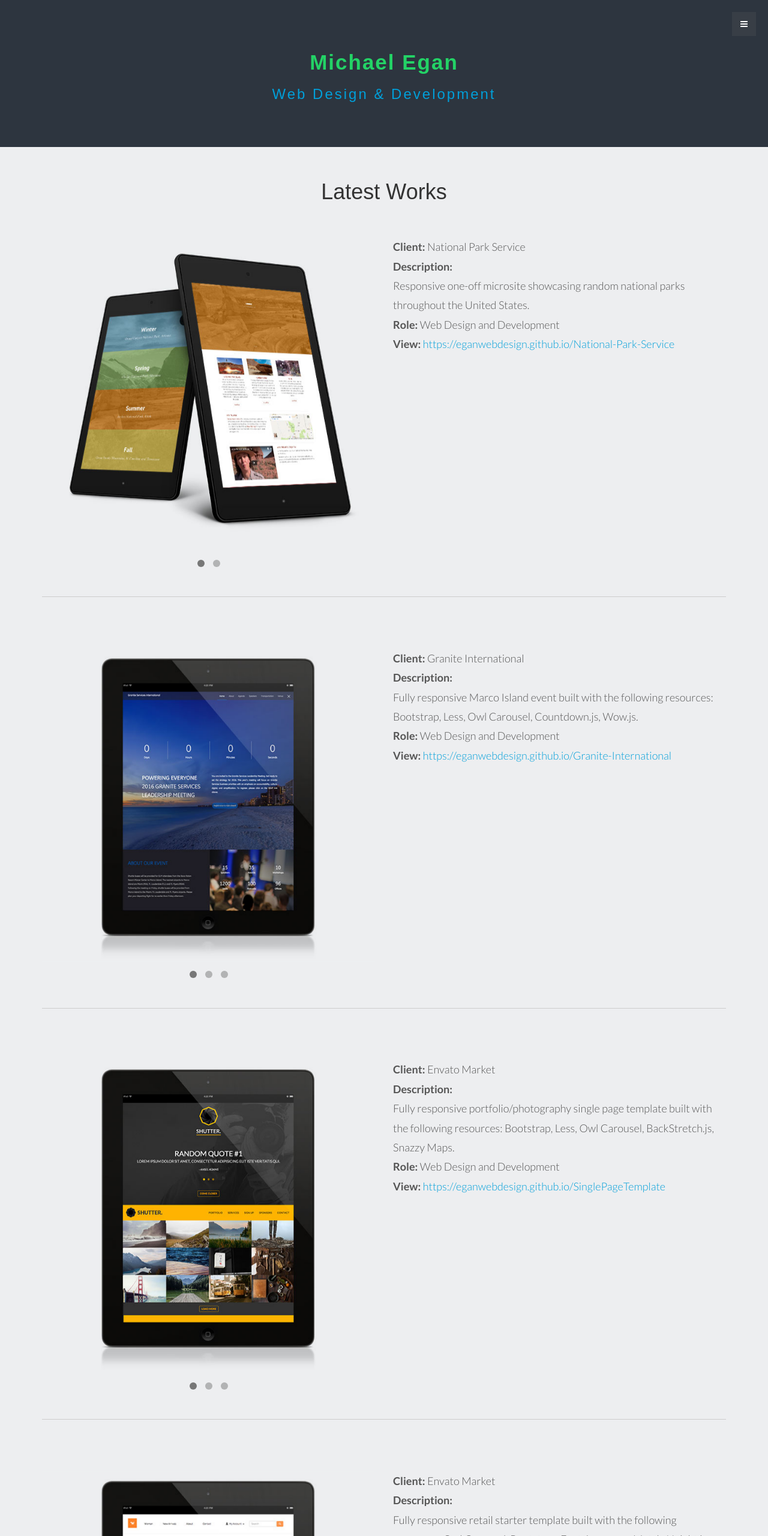
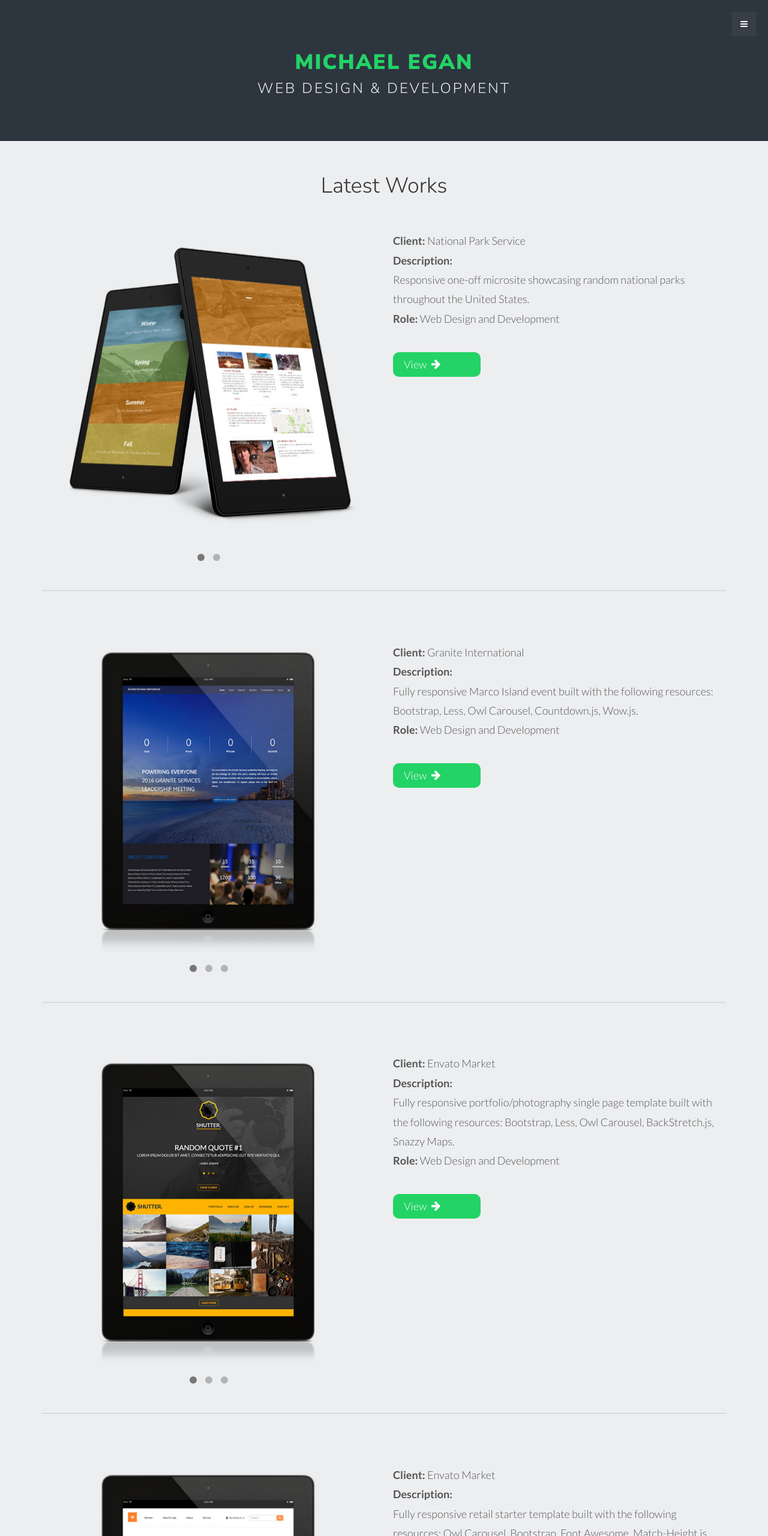
Before and after one commit to eganwebdesign/eganwebdesign.github.io, a plain HTML site: page index.html in a window 1280 px wide. Shown: the top 2560 px of the page at 60% size. Drawn offline with nearby package versions, Linux system fonts and the light colour scheme.

Commit message:
update index

```diff
--- a/index.html
+++ b/index.html
@@ -20,18 +20,30 @@
 
 
 <!-- fonts -->
-    <link href="assets/css/font-awesome.min.css" rel="stylesheet">
-    <link href='https://fonts.googleapis.com/css?family=Lato:300,400,700,300italic,400italic' rel='stylesheet' type='text/css'>
+
+  <link href="https://maxcdn.bootstrapcdn.com/font-awesome/4.2.0/css/font-awesome.min.css" rel="stylesheet" media="all">
+
+
+
+
+    <!-- <link href="assets/css/font-awesome.min.css" rel="stylesheet"> -->
+    <!-- <link href='https://fonts.googleapis.com/css?family=Lato:300,400,700,300italic,400italic' rel='stylesheet' type='text/css'>
     <link href='https://fonts.googleapis.com/css?family=Raleway:400,300,700' rel='stylesheet' type='text/css'>
-	<link href='https://fonts.googleapis.com/css?family=Rokkitt:400,700' rel='stylesheet' type='text/css'>
+	<link href='https://fonts.googleapis.com/css?family=Rokkitt:400,700' rel='stylesheet' type='text/css'> -->
+
+  <link href="https://fonts.googleapis.com/css?family=Nunito+Sans:300,900" rel="stylesheet">
 <!-- /fonts -->
 
     <!-- Owl Carousel Assets -->
     <link href="assets/css/owlcarousel/owl.carousel.css" rel="stylesheet">
     <link href="assets/css/owlcarousel/owl.theme.css" rel="stylesheet">
 
-<!-- custom - place last -->
+    <!-- custom - place last -->
     <link href="assets/css/custom.css" rel="stylesheet">
+
+    <!-- button hover -->
+
+    <link href="https://cdn.bootcss.com/hover.css/2.1.1/css/hover-min.css" rel="stylesheet" media="all">
 
 
 
@@ -72,8 +84,8 @@
 			<div class="row">
 				<div class="col-lg-8 col-lg-offset-2">
 					<!-- <div class="logo-circle "><strong>E</strong></div> -->
-					<h2>Michael Egan</h2>
-					<h3 style="color:#009fd9" >Web Design &amp; Development</h3>
+					<h2>MICHAEL EGAN</h2>
+					<h3 style="color:#edeef0; margin-top:10px" >WEB DESIGN &amp; DEVELOPMENT</h3>
 					<!-- <div class="spacer"></div> -->
 				</div>
 			</div><!-- row -->
@@ -109,7 +121,13 @@
 				<p><strong>Client:</strong> National Park Service <br/>
 				<strong>Description:</strong> <br/>Responsive one-off microsite showcasing random national parks throughout the United States. <br/>
 				<strong>Role:</strong> Web Design and Development <br/>
-				<strong>View:</strong> <a href="https://eganwebdesign.github.io/National-Park-Service" target="_blank">https://eganwebdesign.github.io/National-Park-Service</a> <br/>
+
+        <br>
+
+        <a href="https://eganwebdesign.github.io/National-Park-Service"  target="_blank" class="hvr-icon-wobble-horizontal">View</a>
+
+
+
 				</p>
 			</div>
 		</div>
@@ -142,7 +160,12 @@
 				<p><strong>Client:</strong> Granite International <br/>
 				<strong>Description:</strong> <br/>Fully responsive Marco Island event built with the following resources: Bootstrap, Less, Owl Carousel, Countdown.js, Wow.js. <br/>
 				<strong>Role:</strong> Web Design and Development <br/>
-				<strong>View:</strong> <a href="https://eganwebdesign.github.io/Granite-International" target="_blank">https://eganwebdesign.github.io/Granite-International</a> <br/>
+
+        <br>
+
+        <a href="https://eganwebdesign.github.io/Granite-International"  target="_blank" class="hvr-icon-wobble-horizontal">View</a>
+
+				<!-- <strong>View:</strong> <a href="https://eganwebdesign.github.io/Granite-International" target="_blank">https://eganwebdesign.github.io/Granite-International</a> <br/> -->
 				</p>
 			</div>
 		</div>
@@ -173,7 +196,13 @@
  				<strong>Description:</strong> <br/>
 				Fully responsive portfolio/photography single page template built with the following resources: Bootstrap, Less, Owl Carousel, BackStretch.js, Snazzy Maps. <br/>
 				<strong>Role:</strong> Web Design and Development <br/>
-				<strong>View:</strong> <a href="https://eganwebdesign.github.io/SinglePageTemplate/" target="_blank">https://eganwebdesign.github.io/SinglePageTemplate</a>
+
+        <br>
+
+        <a href="https://eganwebdesign.github.io/SinglePageTemplate"  target="_blank" class="hvr-icon-wobble-horizontal">View</a>
+
+
+				<!-- <strong>View:</strong> <a href="https://eganwebdesign.github.io/SinglePageTemplate/" target="_blank">https://eganwebdesign.github.io/SinglePageTemplate</a> -->
 				</p>
 			</div>
 		</div>
@@ -204,7 +233,12 @@
 		 		<strong>Description:</strong> <br/>
 		 		Fully responsive retail starter template built with the following resources: Owl Carousel, Bootstrap, Font Awesome, Match-Height.js <br/>
 		 		<strong>Role:</strong> Web Design and Development <br/>
-		 		<strong>View: </strong> <a href="https://eganwebdesign.github.io/RetailStarterTemplate/" target="_blank">https://eganwebdesign.github.io/RetailStarterTemplate</a>
+
+        <br>
+        <a href="https://eganwebdesign.github.io/RetailStarterTemplate"  target="_blank" class="hvr-icon-wobble-horizontal">View</a>
+
+        <!--
+		 		<strong>View: </strong> <a href="https://eganwebdesign.github.io/RetailStarterTemplate/" target="_blank">https://eganwebdesign.github.io/RetailStarterTemplate</a> -->
 		 		</p>
 			</div>
 		</div>
@@ -233,7 +267,12 @@
 		 		<strong>Description:</strong> <br/>
 		 		Single page promoting General Electric's commitment to technology solutions that save money and reduce environmental impact for its customers.<br/>
 		 		<strong>Role:</strong> Web Design and Development <br/>
-		 		<strong>View: </strong> <a href="https://eganwebdesign.github.io/Ecomagination/" target="_blank">https://eganwebdesign.github.io/Ecomagination</a>
+
+        <br>
+
+        <a href="https://eganwebdesign.github.io/Ecomagination/"  target="_blank" class="hvr-icon-wobble-horizontal">View</a>
+
+		 		<!-- <strong>View: </strong> <a href="https://eganwebdesign.github.io/Ecomagination/" target="_blank">https://eganwebdesign.github.io/Ecomagination</a> -->
 		 		</p>
 			</div>
 		</div>
```
